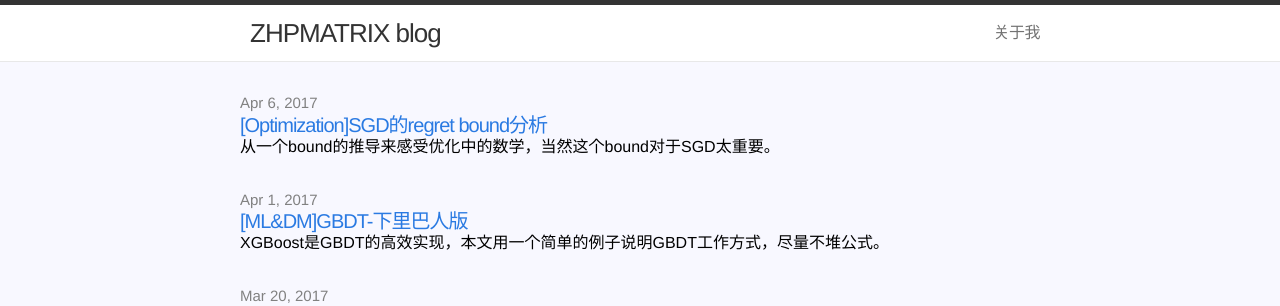
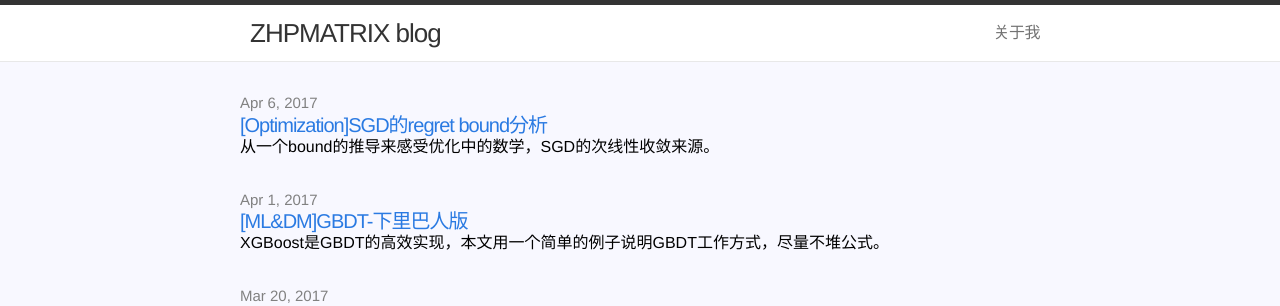
Before and after one commit to zhpmatrix/zhpmatrix.github.io, a Jekyll site: the page built from index.html, in a window 1280 px wide and 900 px high. Shown: the top 306 px of the window. Built offline with Jekyll 4.4.1, drawn with Linux system fonts in a browser that asks for light colours; comment, search, counter and statistics services are not loaded; part of the change alters nothing that is shown.

Commit message:
add regret bound

```diff
--- a/_posts/2017-04-06-regret-bound-for-sgd.md
+++ b/_posts/2017-04-06-regret-bound-for-sgd.md
@@ -1,12 +1,14 @@
 ---
 layout: post
 title: "[Optimization]SGD的regret bound分析"
-excerpt: "从一个bound的推导来感受优化中的数学，当然这个bound对于SGD太重要。"
+excerpt: "从一个bound的推导来感受优化中的数学，SGD的次线性收敛来源。"
 date: 2017-04-06 20:40:00
 mathjax: true
 ---
 
 <script type="text/javascript" src="http://cdn.mathjax.org/mathjax/latest/MathJax.js?config=default"></script>
+
+这篇短文假定读者了解SGD，故对SGD的过程不做描述。开篇吐槽markdown中写latex，然后push到Github的过程有多么的不爽，我现在还没有找到一个更舒服的表达的方式，所以可能文中涉及的公式显得有点ugly!阅读完这篇文章的目的在于让读者感受到原来读懂优化理论中的证明并不是特别困难，以此建立对对优化的感性认识。
 
 已知SGD的参数更新过程为:
 
@@ -74,12 +76,22 @@ $$
 \left(\sum_{k=1}^{K}f(w_{k};\xi_{i})\right) \leq \left(\sum_{k=1}^{K}f(w_{*};\xi_{i})\right)+M\sqrt{K}+o(\sqrt{K})
 $$
 
-更一般的形式：
+上式的得到需要计算一个积分，三个迭代求和，同时涉及算法时间复杂度的o(small)的概念定义。如果将上式的左边第一项移到右边，则右边合并同类项之后的结果大于等于0，想想为什么？**上式对任何噪声序列\\({\xi_k}\\)成立**。
+
+
+如果**假设噪声序列独立**，可以得到更一般的形式：
 
 $$
 \mathbb{E}\left[ \frac{1}{K}\sum_{k=1}^{K}F(w_{k})\right] \leq F_{*} + O(\frac{1}{\sqrt{K}})
 $$
 
+一般形式的得到需要不等式两边同除一个常数，重新调整算法时间复杂度的界，得到O(Big)的表达。
+
+在li Ita@Zhihu中的一篇文章中提到: 在SGD的收敛性分析中需要假设样本梯度的的方差是有常数上界的，然而正是因为这个常数上界导致了SGD无法线性收敛。
+
+在我们的这篇文章中，可以看到实际上SGD的次线性收敛需要依赖的假设不仅有样本梯度大小的上界，还有参数更新大小的上界。实际上，学术界有很多人在不断的改进SGD算法，使其达到线性收敛的速度，类似的工作在li Ita的专栏文章中有提到。
+
+总结：在本篇文章中，从SGD的regret分析中来品味优化过程，从问题定义到推出bound，涉及到很多细节。典型的有：问题的假设，矩阵范数的计算和意义，简单不等式的计算(有时会有复杂trick)，随机变量独立性，时间复杂度的基本概念，微积分，迭代思想等。自己认为这里的关键是对问题的假设，一般文章中给出的证明是先给出假设，在假设意义显著的前提下，这种给出假设的方式是合理的，但是纯数学理论推导的前提下给出的假设可能是由果索因的产物，同时假设对于最终结论的得出起着决定性作用。文中用简单优雅的方式得出了一个SGD中非常重要的一个结论，从证明过程中来看，似乎涉及的数学并不困难，但是如何系统的证明，可能才是真正的难点。
 
 参考:
 
```
